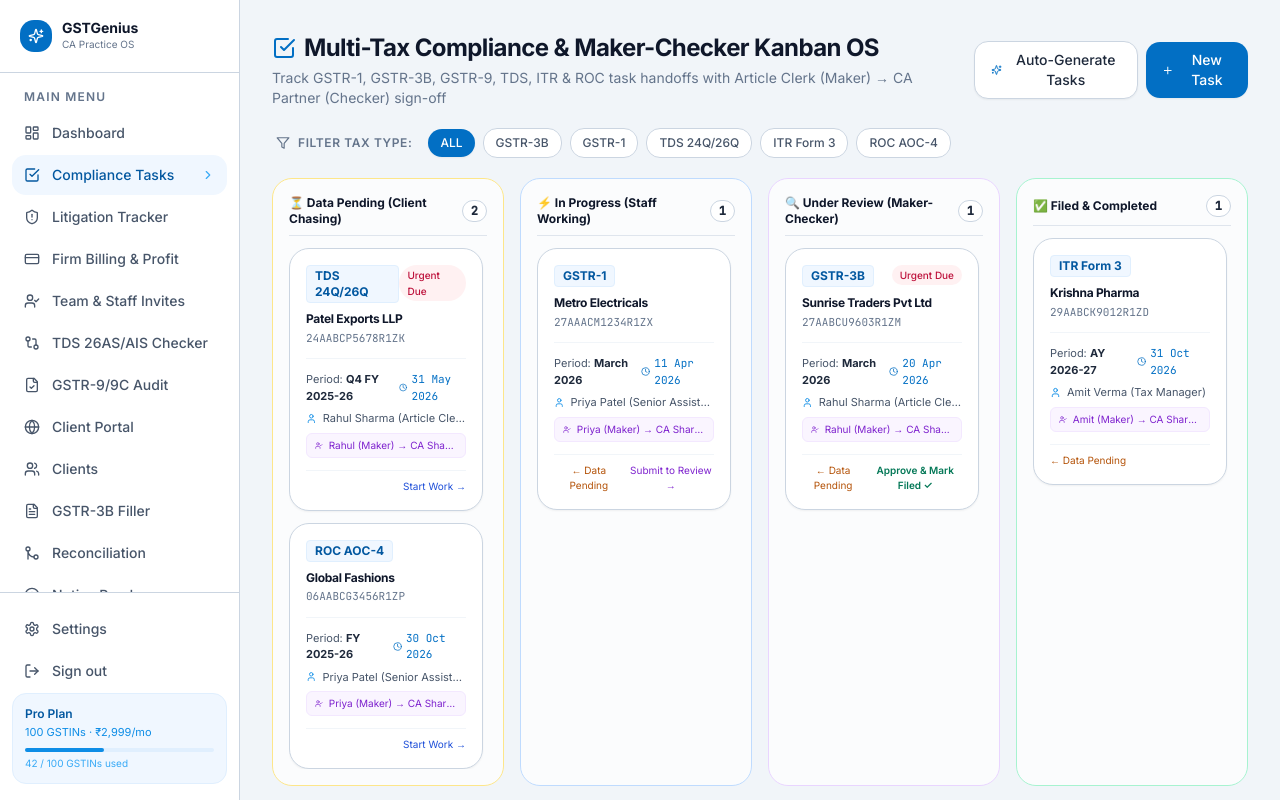
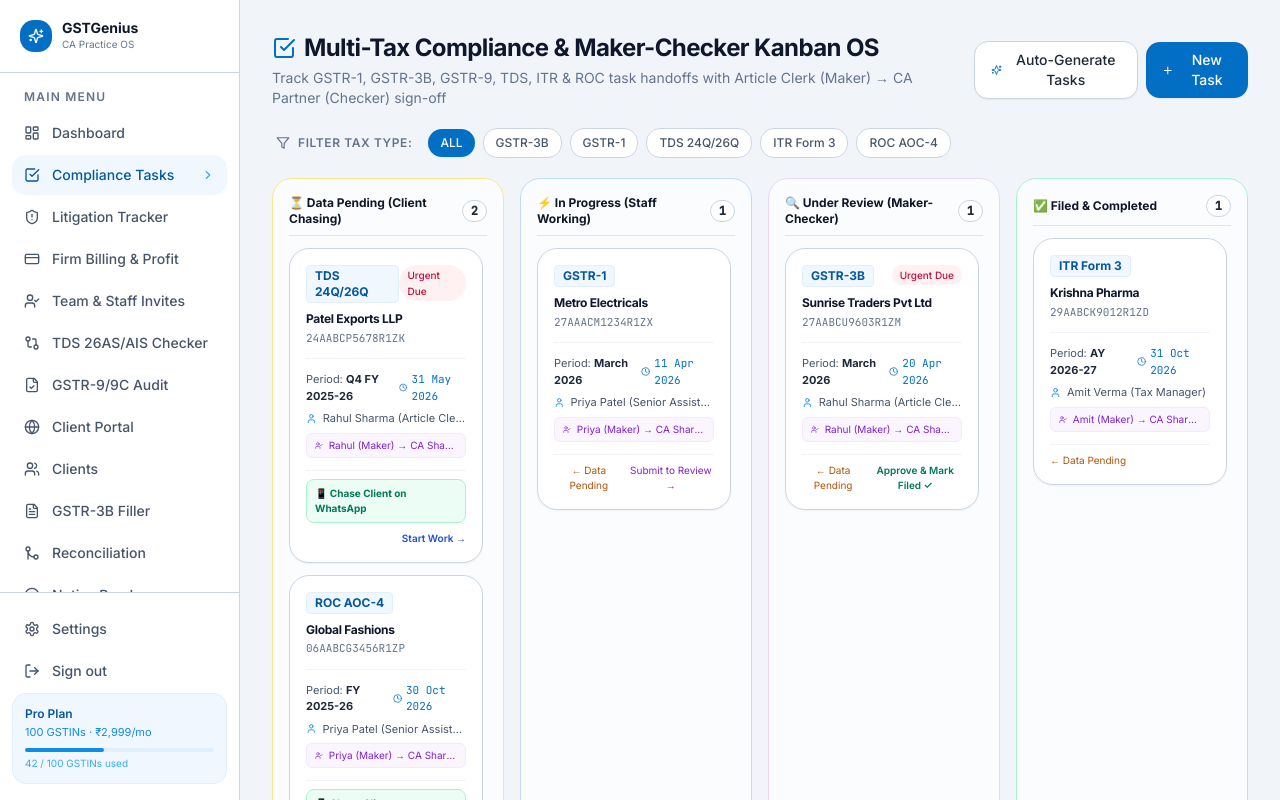
Before and after one commit to uniyalmanas/AGT-AI, a Next.js app: page /tasks in a window 1280 px wide. Built offline with nearby package versions, Linux system fonts and the light colour scheme.

Commit message:
feat: Add 1-Click WhatsApp Checklist Chase button to Data Pending task cards completing Pilot Minimum Bar slice

```diff
--- a/app/(app)/tasks/page.tsx
+++ b/app/(app)/tasks/page.tsx
@@ -183,24 +183,37 @@ export default function TasksPage() {
                       </div>
                     </div>
 
-                    {/* Quick Move Buttons */}
+                    {/* Quick Move Buttons & WhatsApp Chase */}
+                    {t.status === "pending_data" && (
+                      <div className="mt-3 pt-2 space-y-2 border-t border-ink-50">
+                        <a
+                          href={`https://wa.me/?text=${encodeURIComponent(
+                            `Hello ${t.clientName}, GST compliance reminder from your CA Firm for ${t.period} ${t.taskType}. Please upload your Tally Sales Excel & Purchase Register here: http://localhost:3000/client-portal`
+                          )}`}
+                          target="_blank"
+                          rel="noreferrer"
+                          className="w-full text-[10px] bg-emerald-50 text-emerald-700 font-bold px-2 py-1.5 rounded-lg border border-emerald-200 flex items-center justify-center gap-1 hover:bg-emerald-100 transition"
+                        >
+                          📱 Chase Client on WhatsApp
+                        </a>
+                        <div className="flex items-center justify-end">
+                          <button
+                            onClick={() => updateStatus(t.id, "in_progress")}
+                            className="text-[10px] text-blue-700 font-semibold hover:underline flex items-center gap-0.5"
+                          >
+                            Start Work →
+                          </button>
+                        </div>
+                      </div>
+                    )}
+                    {t.status !== "pending_data" && (
                       <div className="mt-3 pt-2 flex items-center justify-between gap-1 border-t border-ink-50">
-                      {t.status !== "pending_data" && (
                         <button
                           onClick={() => updateStatus(t.id, "pending_data")}
                           className="text-[10px] text-amber-700 hover:underline"
                         >
                           ← Data Pending
                         </button>
-                      )}
-                      {t.status === "pending_data" && (
-                        <button
-                          onClick={() => updateStatus(t.id, "in_progress")}
-                          className="text-[10px] text-blue-700 hover:underline flex items-center gap-0.5 ml-auto"
-                        >
-                          Start Work →
-                        </button>
-                      )}
                         {t.status === "in_progress" && (
                           <button
                             onClick={() => updateStatus(t.id, "review")}
@@ -218,6 +231,7 @@ export default function TasksPage() {
                           </button>
                         )}
                       </div>
+                    )}
                   </div>
                 ))}
               </div>
```
Also changed, not shown: 1 other file (tests, documents, lock files or other folders). Lines whose indentation alone changed are shown as unchanged.
